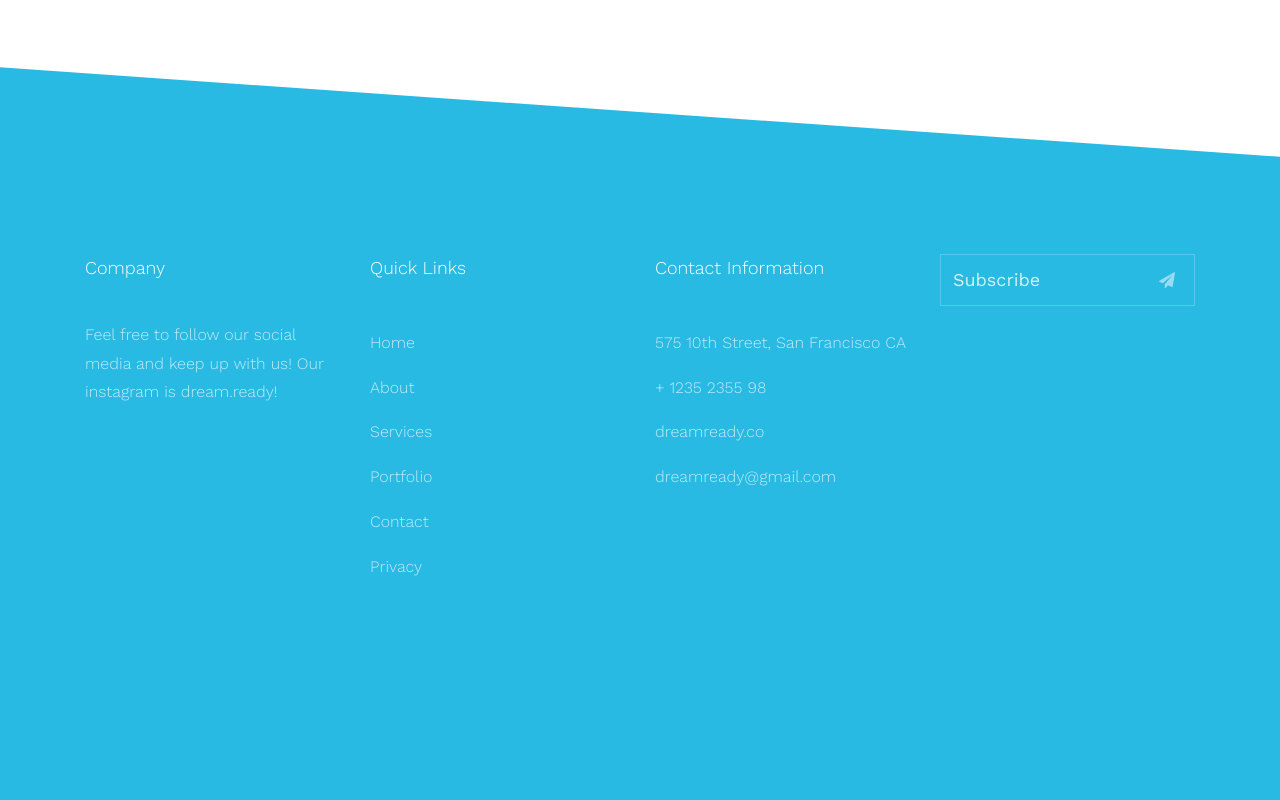
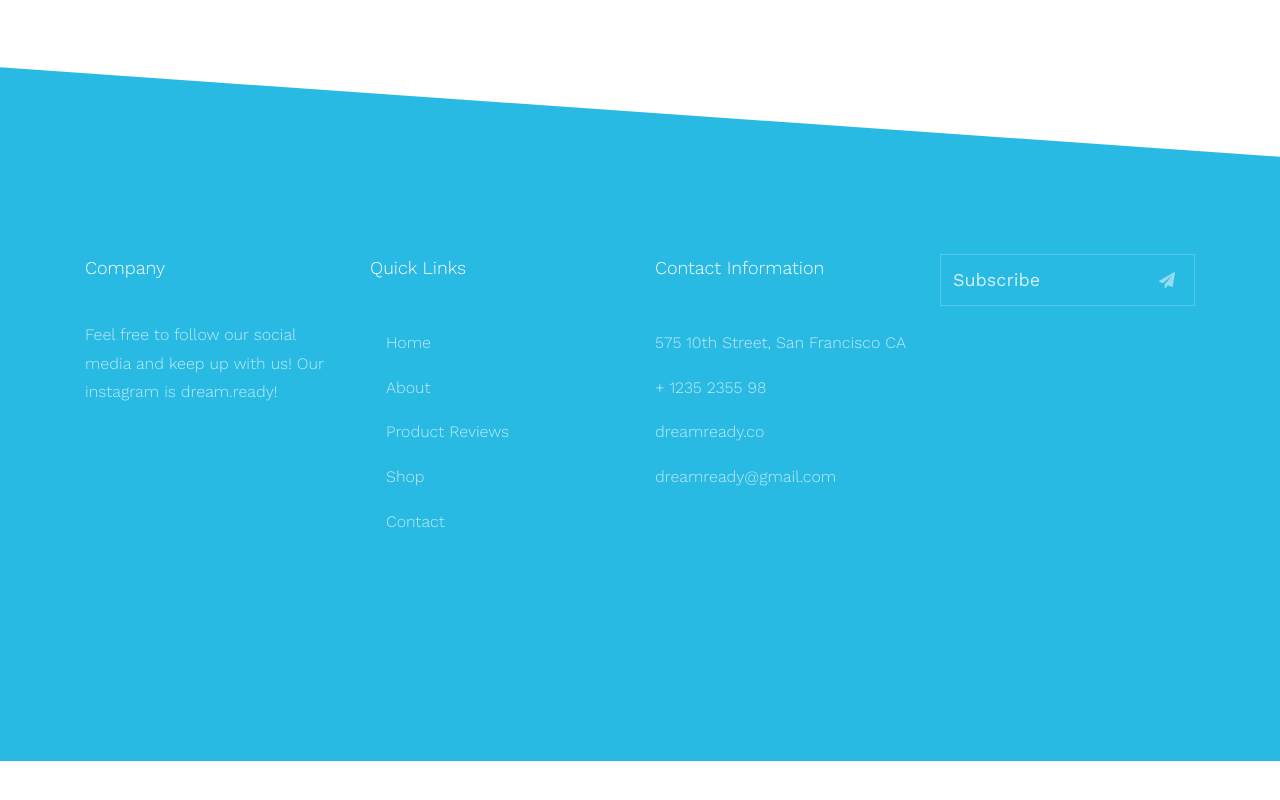
Before and after one commit to dreamready/dreamready, a plain HTML site: page index.html in a window 1280 px wide. Shown: the part 6856-7656 px from the top of the page. After the commit the page ends 7617 px from the top, so only its background shows below. Drawn offline with nearby package versions, Linux system fonts and the light colour scheme; some packages are replaced by stand-ins of ours; files that its build step writes are made by us from their sources; no server answers; files whose address does not match are found by name.

Commit message:
Update index.html

```diff
--- a/index.html
+++ b/index.html
@@ -302,12 +302,11 @@
              <div class="ftco-footer-widget mb-4">
               <h2 class="ftco-heading-2">Quick Links</h2>
               <ul class="list-unstyled">
-                <li><a href="#" class="py-2 d-block">Home</a></li>
-                <li><a href="#" class="py-2 d-block">About</a></li>
-                <li><a href="#" class="py-2 d-block">Services</a></li>
-                <li><a href="#" class="py-2 d-block">Portfolio</a></li>
-                <li><a href="#" class="py-2 d-block">Contact</a></li>
-                <li><a href="#" class="py-2 d-block">Privacy</a></li>
+                <li class="nav-item active"><a href="index.html" class="nav-link">Home</a></li>
+                <li class="nav-item"><a href="about.html" class="nav-link">About</a></li>
+                <li class="nav-item"><a href="portfolio-single.html" class="nav-link">Product Reviews</a>
+                <li class="nav-item"><a href="solutions.html" class="nav-link">Shop</a></li>
+                <li class="nav-item"><a href="contact.html" class="nav-link">Contact</a></li>
               </ul>
             </div>
           </div>
```
